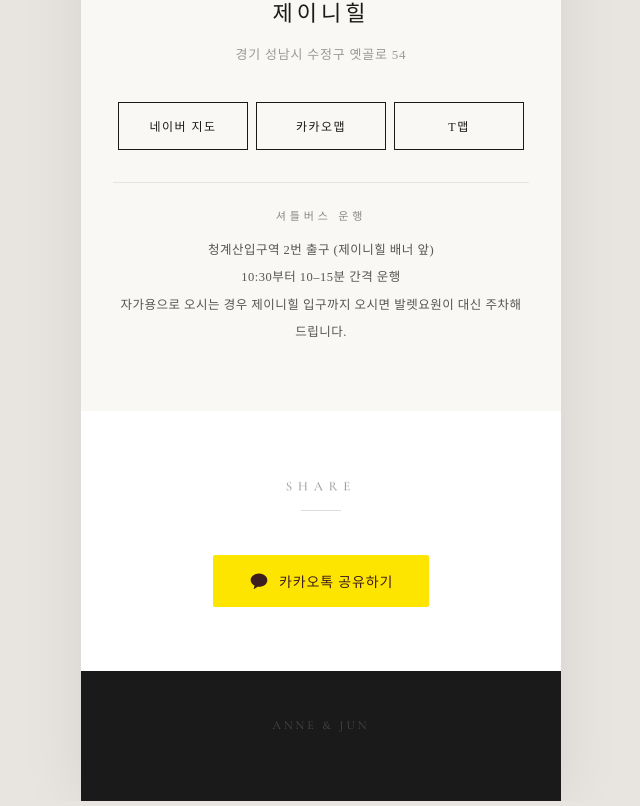
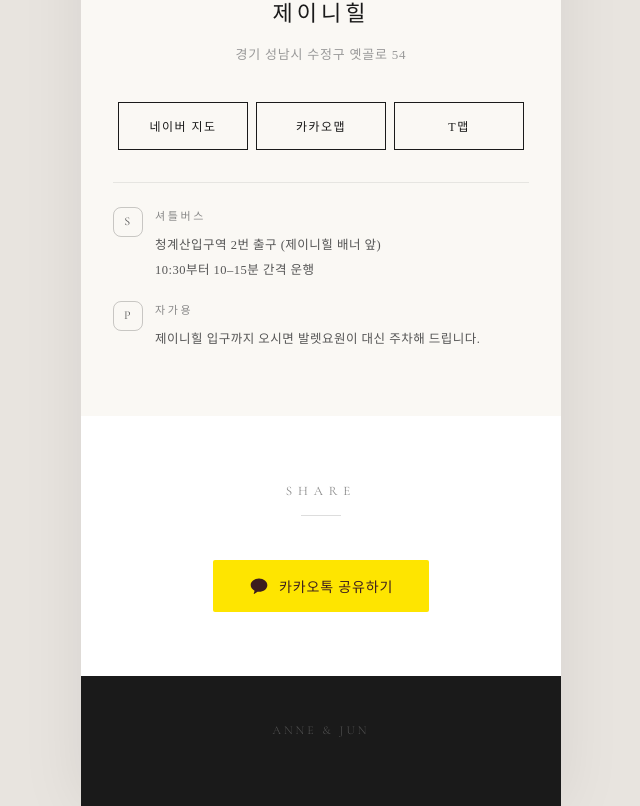
Before and after one commit to zi-young/anne-jun-wedding, a Next.js app: page / in a window 1280 px wide. Shown: the part 3422-4228 px from the top of the page, without its empty margins (319-959 px from the left). Built offline with nearby package versions, Linux system fonts and the light colour scheme.

Commit message:
Add traffic info layout

```diff
--- a/src/components/MapLinks.tsx
+++ b/src/components/MapLinks.tsx
@@ -52,11 +52,22 @@ export default function MapLinks() {
           T맵
         </button>
       </div>
-      <div className="shuttle-info">
-        <p className="shuttle-title">셔틀버스 운행</p>
-        <p className="shuttle-row">청계산입구역 2번 출구 (제이니힐 배너 앞)</p>
-        <p className="shuttle-row">10:30부터 10&ndash;15분 간격 운행</p>
-        <p className="shuttle-row">자가용으로 오시는 경우 제이니힐 입구까지 오시면 발렛요원이 대신 주차해 드립니다.</p>
+      <div className="traffic-info">
+        <div className="traffic-card">
+          <div className="traffic-icon">S</div>
+          <div className="traffic-body">
+            <p className="traffic-title">셔틀버스</p>
+            <p className="traffic-row">청계산입구역 2번 출구 (제이니힐 배너 앞)</p>
+            <p className="traffic-row">10:30부터 10&ndash;15분 간격 운행</p>
+          </div>
+        </div>
+        <div className="traffic-card">
+          <div className="traffic-icon">P</div>
+          <div className="traffic-body">
+            <p className="traffic-title">자가용</p>
+            <p className="traffic-row">제이니힐 입구까지 오시면 발렛요원이 대신 주차해 드립니다.</p>
+          </div>
+        </div>
       </div>
     </section>
   );
--- a/src/styles/wedding.css
+++ b/src/styles/wedding.css
@@ -959,29 +959,57 @@ button {
   color: var(--color-white);
 }
 
-.shuttle-info {
+.traffic-info {
   margin-top: 32px;
   padding-top: 24px;
   border-top: 1px solid rgba(0, 0, 0, 0.08);
-  text-align: center;
+  display: flex;
+  flex-direction: column;
+  gap: 18px;
 }
 
-.shuttle-title {
+.traffic-card {
+  display: flex;
+  align-items: flex-start;
+  gap: 12px;
+  text-align: left;
+}
+
+.traffic-icon {
+  width: 30px;
+  height: 30px;
+  border: 1px solid rgba(0, 0, 0, 0.2);
+  border-radius: 8px;
+  display: flex;
+  align-items: center;
+  justify-content: center;
+  font-family: var(--font-en);
+  font-size: 12px;
+  letter-spacing: 0.12em;
+  color: var(--color-gray-dark);
+  flex-shrink: 0;
+}
+
+.traffic-body {
+  flex: 1;
+}
+
+.traffic-title {
   font-family: var(--font-kr);
   font-size: 11px;
-  font-weight: 400;
-  letter-spacing: 0.35em;
+  font-weight: 500;
+  letter-spacing: 0.24em;
   color: #888;
-  margin-bottom: 10px;
+  margin-bottom: 6px;
   text-transform: uppercase;
 }
 
-.shuttle-row {
+.traffic-row {
   font-size: 12.5px;
   font-weight: 300;
   color: var(--color-gray-dark);
   letter-spacing: 0.04em;
-  line-height: 2.2;
+  line-height: 2;
 }
 
 /* ========================
```
